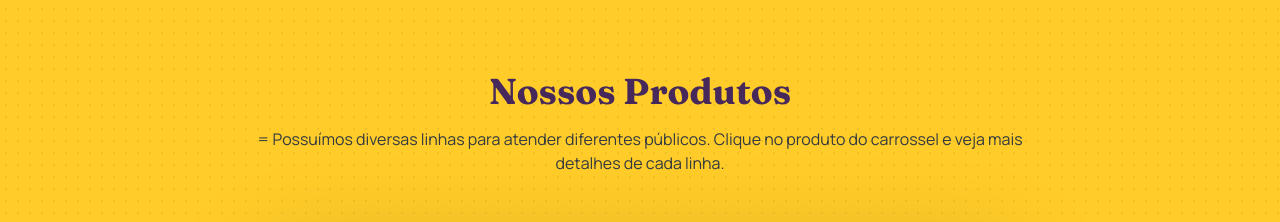
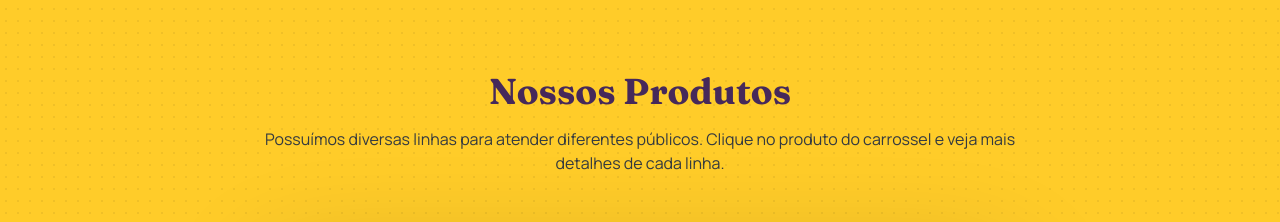
Before and after one commit to Area-tech-alpha/acai-brasilia, a Next.js app: page / in a window 1280 px wide. Shown: the part 841-1063 px from the top of the page. Built offline with nearby package versions, Linux system fonts and the light colour scheme.

Commit message:
Refine Product Description Formatting in Products Component
- Removed unnecessary characters from the product description for improved clarity and readability.
- Maintained existing styling to ensure consistency in presentation.

```diff
--- a/src/components/Products.tsx
+++ b/src/components/Products.tsx
@@ -435,8 +435,7 @@ const Products = () => {
                 <h2 className="text-4xl font-bold text-brand-purple font-playfair text-center">
                     Nossos Produtos
                 </h2>
-                <p className="mt-4 text-center text-brand-dark max-w-3xl mx-auto">
-                    =                    Possuímos diversas linhas para atender diferentes públicos. Clique no produto do carrossel e veja
+                <p className="mt-4 text-center text-brand-dark max-w-3xl mx-auto">Possuímos diversas linhas para atender diferentes públicos. Clique no produto do carrossel e veja
                     mais detalhes de cada linha.
                 </p>
 
```
